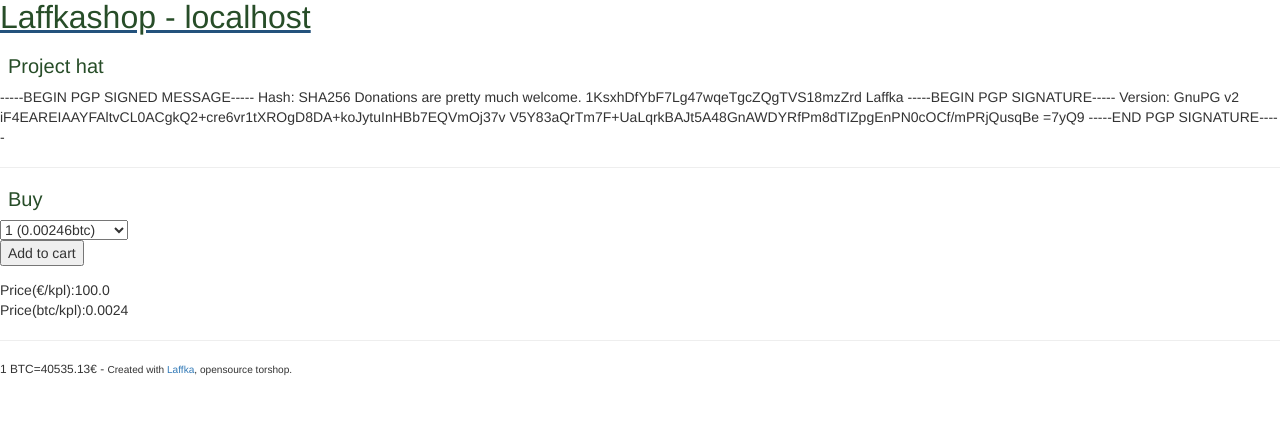
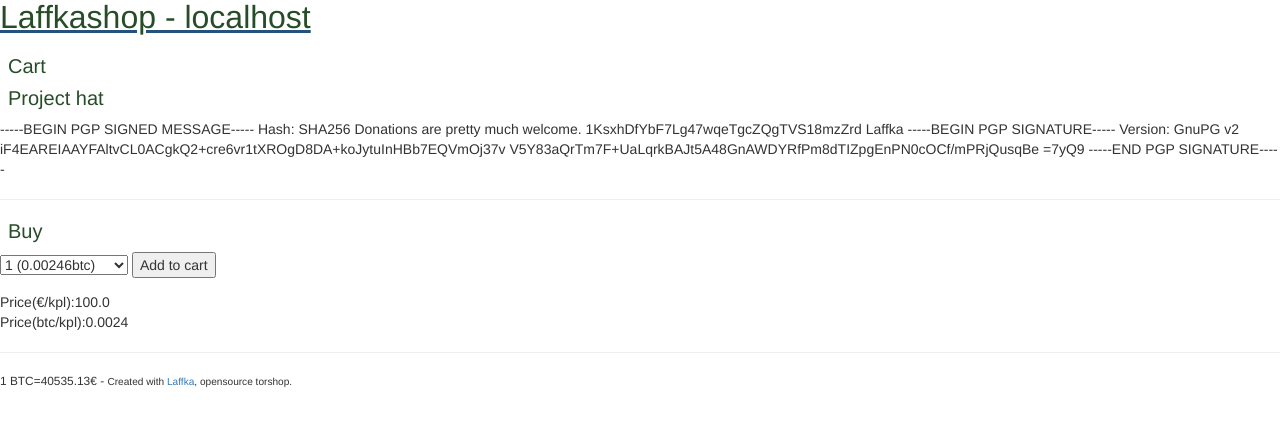
Before and after one commit to eruina/laffka, a Flask app: page /item/1 in a window 1280 px wide. Shown: the top 427 px of the page. Run offline with Flask 2, Linux system fonts and the light colour scheme; data comes from the database, SQL or seed files in the repository.

Commit message:
added cart in session basic functionnality

```diff
--- a/app/routes.py
+++ b/app/routes.py
@@ -28,6 +28,61 @@
         abort(404)
     else:
         return  render_template('item.html',index=index,item=item1,rate=bitcoin.btc_eur,header=configuration.Configuration.header)
+
+@app.route('/empty')
+def empty_cart():
+    session.clear()
+    return redirect('/')
+
+@app.route('/add', methods=['POST'])
+def add_product_to_cart():
+    database=Database()
+    quantity = int(request.form['quantity'])
+    index = request.form['item']
+    item = database.fetch_one_item(index)
+    itemArray =  {'quantity': quantity, 'total_price': quantity * item.price }
+    if quantity and item and request.method == 'POST':
+        all_total_price = 0
+        all_total_quantity = 0
+        session.modified = True
+        if 'cart' in session:
+            if index in session['cart']:
+                for key, value in session['cart'].items():
+                    if index == key:
+                        old_quantity = session['cart'][key]['quantity']
+                        total_quantity = old_quantity + quantity
+                        session['cart'][key]['quantity'] = total_quantity
+                        session['cart'][key]['total_price'] = total_quantity * item.price
+                        break
+            else:
+                session['cart'][index] = itemArray
+
+            for key, value in session['cart'].items():
+                individual_quantity = int(session['cart'][key]['quantity'])
+                individual_price = float(session['cart'][key]['total_price'])
+                all_total_quantity = all_total_quantity + individual_quantity
+                all_total_price = all_total_price + individual_price
+                return redirect('/')
+
+        else:
+            session['cart'] = {index : itemArray}
+            all_total_quantity = quantity
+            all_total_price = quantity * item.price
+            session['all_total_quantity'] = all_total_quantity
+            session['all_total_price'] = all_total_price
+            return redirect('/')
+    else:
+        app.flash('Item not found','error')
+        return redirect('/')
+
+@app.route('/delete/<index>')
+def delete_product(index):
+    app.flash('Item removed from cart','info')
+    return redirect('/cart')
+
+@app.route('/cart')
+def get_cart():
+    return render_template('cart.html')
 
 @app.route('/order/<index>/<amount>')
 def order_item(index,amount):
--- a/app/templates/header.html
+++ b/app/templates/header.html
@@ -1,3 +1,8 @@
-		<div>
-            <a href="/"><h1>{{header}}</h1></a>
-        </div>
+<div>
+  <div class="menu-item">
+    <a href="/"><h1>{{header}}</h1></a>
+  </div>
+  <div class="menu-item right">
+    <a href="/cart"><h2>Cart</h2></a>
+  </div>
+</div>
--- a/app/templates/item.html
+++ b/app/templates/item.html
@@ -8,13 +8,13 @@
         <h2>{{item.name}}</h2>
         {{item.desc|safe}}<hr>
         <h2>Buy</h2>
-	  <form action="/add" method="POST">
-	  <select>
+	  <form action="/add" id="add_to_cart" method="POST">
+	  <select id="quantity" name="quantity" form="add_to_cart">
             {% for pc in item.pcs %}
 	    <option value="{{pc}}">{{pc}} ({{(item.price/rate*pc) | round(5,'floor')}}btc)</option>
             {% endfor %}
 	  </select>
-	  <br>
+	  <input type="hidden" name="item" value="{{item.index}}">
 	  <input type="submit" value="Add to cart"></input>
 	  </form>
         Price(€/kpl):{{item.price}}<br>
```
Also changed, not shown: app/templates/cart.html (added, +45 -0 lines), tests/test_laffka.py (+24 -2 lines).
